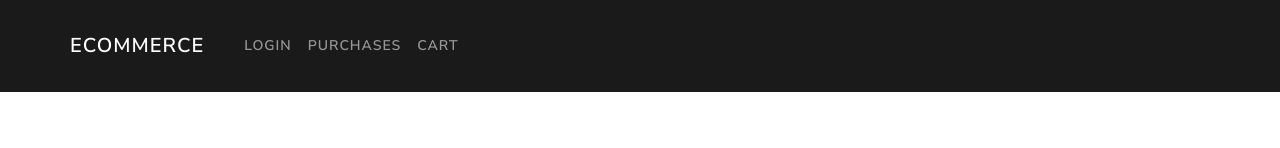
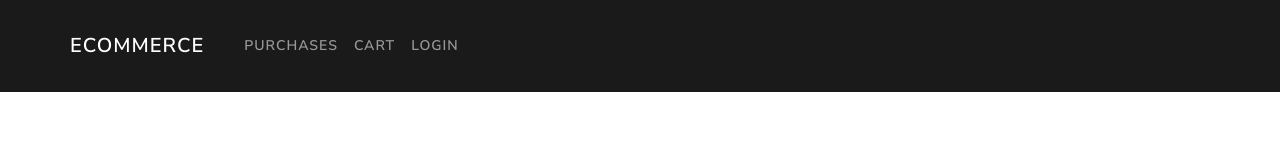
Before and after one commit to noracamacho/front-ecommerce-laden, a React (Vite) app: page / in a window 1280 px wide. Shown: the top 148 px of the page. Built offline with nearby package versions, Linux system fonts and the light colour scheme; no server answers.

Commit message:
Adding navigation Logout

```diff
--- a/src/components/shared/AppNavBar.jsx
+++ b/src/components/shared/AppNavBar.jsx
@@ -1,12 +1,19 @@
-import React from 'react';
+import React, { useState, useEffect }  from 'react';
 import Container from 'react-bootstrap/Container';
 import Nav from 'react-bootstrap/Nav';
 import Navbar from 'react-bootstrap/Navbar';
-import NavDropdown from 'react-bootstrap/NavDropdown';
+// import NavDropdown from 'react-bootstrap/NavDropdown';
 import { Link } from 'react-router-dom';
 import './styles/appNavBar.css'
 
 const AppNavBar = () => {
+
+    const [isLogged, setIsLogged] = useState(false);
+    useEffect(() => {
+        const condition = localStorage.getItem('token') ? true : false;
+        setIsLogged(condition);
+    }, [])
+
   return (
     <Navbar bg="primary" expand="lg" variant='dark'>
       <Container>
@@ -14,9 +21,9 @@ const AppNavBar = () => {
         <Navbar.Toggle aria-controls="basic-navbar-nav" />
         <Navbar.Collapse id="basic-navbar-nav">
           <Nav className="me-auto">
-            <Nav.Link as={Link} to="/login">Login</Nav.Link>
             <Nav.Link as={Link} to="/purchases">Purchases</Nav.Link>
             <Nav.Link as={Link} to="/cart">Cart</Nav.Link>
+            <Nav.Link as={Link} to="/login">{isLogged ? 'Logout' : 'Login'}</Nav.Link>
           </Nav>
         </Navbar.Collapse>
       </Container>
```
